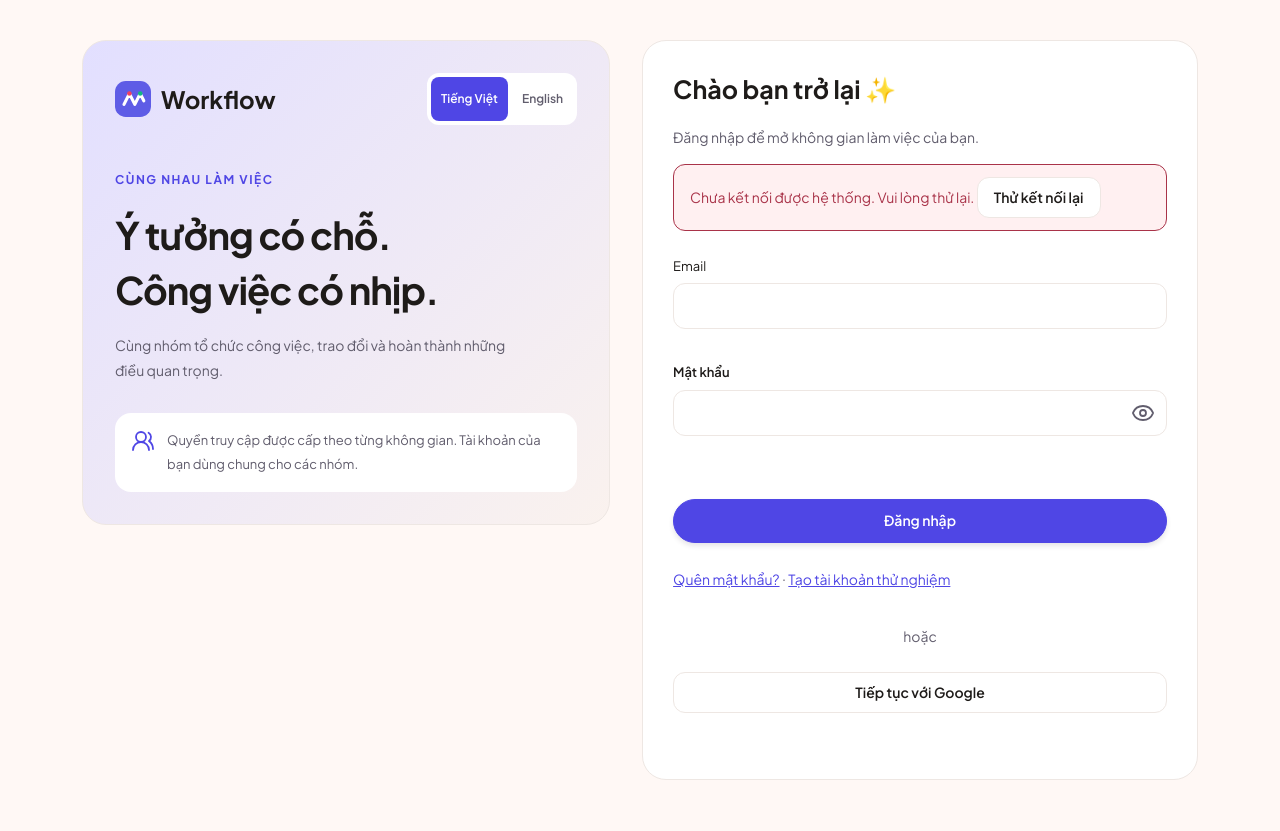
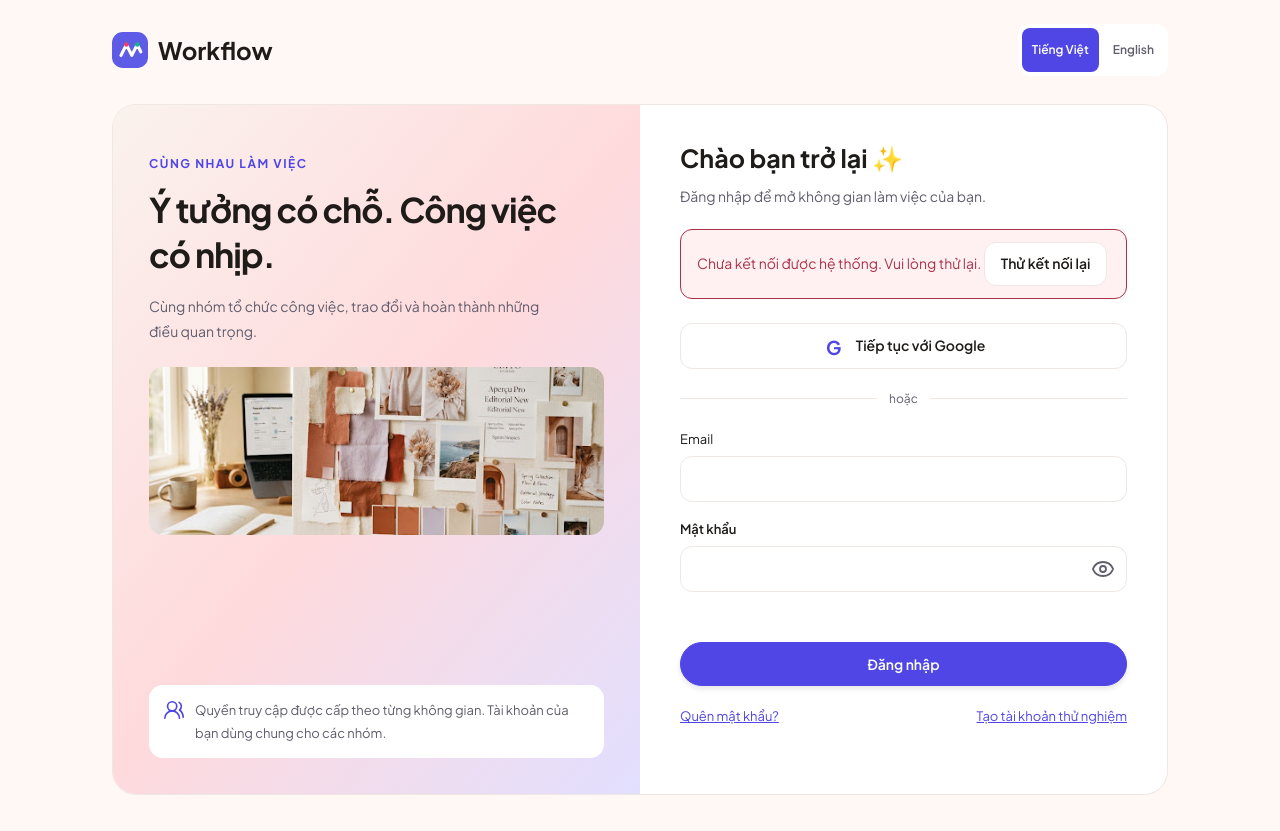
Before and after one commit to minhpham1909/collaborative-workflow-platform, a React (Vite) app in the folder FE/: page /auth in a window 1280 px wide. Built offline with nearby package versions, Linux system fonts and the light colour scheme; no server answers.

Commit message:
feat(auth): redesign shared account screens and locale header

```diff
--- a/FE/scripts/check-auth-locale.mjs
+++ b/FE/scripts/check-auth-locale.mjs
@@ -39,7 +39,7 @@ try {
   async function rotate(){const previous=server;server=app().listen(0,'127.0.0.1');await once(server,'listening');origin='http://127.0.0.1:'+server.address().port;if(previous)await new Promise(resolve=>previous.close(resolve));}await rotate();
   browser=await chromium.launch({executablePath:process.env.WORKFLOW_BROWSER_EXECUTABLE,headless:true});let lostRegister=false,lostReset=false,failCaps=false;const writes=[];
   async function pageFor(url){
-    const context=await browser.newContext({viewport:{width:1440,height:1000}});
+    const context=await browser.newContext({viewport:{width:1440,height:1000},colorScheme:process.env.WORKFLOW_AUTH_THEME??'light'});
     await context.addInitScript(()=>{window.google={accounts:{id:{initialize(options){window.fixtureGoogleCallback=options.callback;},renderButton(target){const button=document.createElement('button');button.type='button';button.textContent='Google fixture';button.onclick=()=>window.fixtureGoogleCallback({credential:'fixture-google'});target.append(button);}}}};});
     await context.route('http://localhost:4000/**',async route=>{const path=new URL(route.request().url()).pathname,method=route.request().method();if(failCaps&&path==='/auth/capabilities'){failCaps=false;return route.abort();}const relayOrigin=origin;let response;try{response=await route.fetch({url:route.request().url().replace('http://localhost:4000',relayOrigin)});}catch(error){if(closing||relayOrigin!==origin)return route.abort().catch(()=>{});throw new Error('Fixture request failed: '+method+' '+path);}if(method==='POST')writes.push(path);if(lostRegister&&path==='/auth/register'){lostRegister=false;return route.abort();}if(lostReset&&path==='/auth/password/reset'){lostReset=false;return route.abort();}await route.fulfill({response});});
     const page=await context.newPage();page.setDefaultTimeout(15000);page.on('pageerror',error=>errors.push(error.message));await page.goto(url);return page;
--- a/FE/src/features/auth/AuthFrame.jsx
+++ b/FE/src/features/auth/AuthFrame.jsx
@@ -2,4 +2,16 @@ import Icon from '../../components/Icon.jsx';
 import './auth.css';
 import {AuthLanguageSwitch,localizeAuth,useAuthLocale} from './AuthLocale.jsx';
 const descriptions={login:['Ý tưởng có chỗ. Công việc có nhịp.','Cùng nhóm tổ chức công việc, trao đổi và hoàn thành những điều quan trọng.'],register:['Một không gian để cùng làm việc.','Tạo tài khoản, xác minh email rồi chọn nhóm hoặc tiếp tục lời mời của bạn.'],recover:['Lấy lại nhịp làm việc.','Gửi yêu cầu khôi phục để tiếp tục bằng tài khoản của bạn.'], 'verify-email':['Sẵn sàng cùng nhóm.','Xác nhận email là bước cần thiết trước khi tham gia công việc.'], 'reset-password':['Một khởi đầu an tâm.','Đặt mật khẩu mới và đăng nhập lại để tiếp tục công việc.']};
-export default function AuthFrame({mode='login',children,busy=false}){const {locale}=useAuthLocale();const [title,text]=descriptions[mode]??descriptions.login;return localizeAuth(<main lang={locale} className={'auth-page studio-auth auth-'+mode}><section className="auth-story"><div className="auth-brand-row"><a className="brand" href="#home"><img src="/brand/workflow-logo.svg" alt=""/>Workflow</a><AuthLanguageSwitch disabled={busy}/></div><div className="auth-story-copy"><p className="eyebrow">CÙNG NHAU LÀM VIỆC</p><h1>{title}</h1><p>{text}</p></div><div className="auth-story-detail"><Icon name={mode==='recover'||mode==='reset-password'?'settings':mode==='verify-email'?'check':'people'}/><p>Quyền truy cập được cấp theo từng không gian. Tài khoản của bạn dùng chung cho các nhóm.</p></div></section><section className="auth-form">{children}</section></main>,locale);}
+export default function AuthFrame({mode='login',children,busy=false}){
+ const {locale}=useAuthLocale();const [title,text]=descriptions[mode]??descriptions.login;
+ return localizeAuth(<main lang={locale} className={'auth-page studio-auth auth-'+mode}>
+  <header className="auth-topbar"><a className="brand" href="#home"><img src="/brand/workflow-logo.svg" alt=""/>Workflow</a><AuthLanguageSwitch disabled={busy}/></header>
+  <div className="auth-content">
+   <section className="auth-story"><div className="auth-story-copy"><p className="eyebrow">CÙNG NHAU LÀM VIỆC</p><h1>{title}</h1><p>{text}</p></div>
+    <img className="auth-studio-image" src="/images/studio/moodboard.jpg" alt=""/>
+    <div className="auth-story-detail"><Icon name={mode==='recover'||mode==='reset-password'?'settings':mode==='verify-email'?'check':'people'}/><p>Quyền truy cập được cấp theo từng không gian. Tài khoản của bạn dùng chung cho các nhóm.</p></div>
+   </section>
+   <section className="auth-form">{children}</section>
+  </div>
+ </main>,locale);
+}
--- a/FE/src/features/auth/Login.jsx
+++ b/FE/src/features/auth/Login.jsx
@@ -60,7 +60,7 @@ export default function Login({ api, connectionError, retry, embedded = false })
           size: "large",
           text: "signin_with",
           locale,
-          width: 300,
+          width: Math.max(200,Math.min(360,googleTarget.current?.clientWidth||300)),
         });
       } catch (e) {
         if (live) {
@@ -116,6 +116,16 @@ export default function Login({ api, connectionError, retry, embedded = false })
             {connectionError} <button onClick={retry}>Thử kết nối lại</button>
           </InlineMessage>
         )}
+        <div className="auth-provider">        <button className="auth-google-button"
+          disabled={busy || googleEnabled}
+          onClick={() => {
+            setError("");
+            setGoogleEnabled(true);
+          }}
+        >
+          <span className="auth-provider-mark" aria-hidden="true">G</span> Tiếp tục với Google
+        </button>
+        {googleEnabled&&<button type="button" disabled={busy} onClick={()=>setGoogleEnabled(false)}>Đóng chọn Google</button>}{googleEnabled&&<div ref={googleTarget} className="google-target" />}</div><div className="divider">hoặc</div>
         <form onSubmit={submit}>
           <label>
             Email
@@ -146,20 +156,10 @@ export default function Login({ api, connectionError, retry, embedded = false })
             {busy ? "Đang đăng nhập…" : "Đăng nhập"}
           </button>
         </form>
-        <p>
-          <a href="#recover">Quên mật khẩu?</a> ·{" "}
+        <p className="auth-account-links">
+          <a href="#recover">Quên mật khẩu?</a>
           <a href="#register">Tạo tài khoản thử nghiệm</a>
         </p>
-        <div className="divider">hoặc</div>
-        <button
-          disabled={busy || googleEnabled}
-          onClick={() => {
-            setError("");
-            setGoogleEnabled(true);
-          }}
-        >
-          Tiếp tục với Google
-        </button>
-        {googleEnabled&&<button type="button" disabled={busy} onClick={()=>setGoogleEnabled(false)}>Đóng chọn Google</button>}<div ref={googleTarget} className="google-target" />
+
     </>,locale); }
 }
--- a/FE/src/features/auth/auth.css
+++ b/FE/src/features/auth/auth.css
@@ -1,15 +1,27 @@
-.studio-auth.auth-page { display:grid; max-width:1180px; margin:0 auto; min-height:100dvh; padding:40px 32px; gap:32px; grid-template-columns:minmax(0,.95fr) minmax(0,1fr); align-items:start; color:var(--wf-ink); }
-.studio-auth .auth-story { min-height:480px; padding:32px; border:1px solid var(--wf-border); border-radius:24px; background:linear-gradient(135deg,var(--wf-lavender),var(--wf-soft)); }
+.studio-auth { color:var(--wf-ink); }
 .studio-auth .brand { display:inline-flex; align-items:center; gap:10px; color:var(--wf-ink); min-height:44px; font-size:24px; text-decoration:none; }.studio-auth .brand img { width:36px; height:36px; }
-.auth-story-copy { margin:44px 0 30px; }.studio-auth .auth-story .eyebrow { font-size:12px; color:var(--wf-primary); line-height:1.8; }.studio-auth .auth-story h1 { font-size:clamp(28px,3vw,38px); line-height:1.45; margin:16px 0; text-wrap:balance; }.studio-auth .auth-story p { font-size:14px; line-height:1.8; color:var(--wf-muted); text-wrap:pretty; }
-.auth-story-detail { display:flex; gap:12px; align-items:flex-start; padding:16px; border-radius:16px; background:var(--wf-surface); }.auth-story-detail > .ui-icon { flex:0 0 24px; width:24px; height:24px; color:var(--wf-primary); }.studio-auth .auth-story-detail p { margin:0; font-size:13px; }
-.studio-auth .auth-form { max-width:none; width:100%; min-width:0; padding:30px; margin:0; background:var(--wf-surface); border:1px solid var(--wf-border); border-radius:24px; }.studio-auth .auth-form h2 { font-size:25px; line-height:1.5; margin:0 0 16px; text-wrap:balance; }.studio-auth .auth-form p { font-size:14px; line-height:1.8; color:var(--wf-muted); text-wrap:pretty; }
-.studio-auth .auth-form form { margin-top:24px; gap:16px; }.studio-auth fieldset { border:0; padding:0; min-width:0; }.studio-auth fieldset > label,.studio-auth .form-field { margin:16px 0; }.studio-auth label { font-size:13px; line-height:1.7; }.studio-auth input:not([type=checkbox]) { width:100%; min-height:44px; min-width:0; }.studio-auth .primary { min-height:44px; }.studio-auth fieldset > .primary { width:100%; margin-top:16px; }
-.studio-auth .auth-form a { display:inline-flex; align-items:center; min-height:44px; font-size:14px; }.studio-auth .auth-form .card-link { justify-content:center; padding:10px 16px; border-radius:999px; background:var(--wf-primary); color:var(--wf-on-accent); text-decoration:none; margin-top:16px; }
-.studio-auth .policy-draft { background:var(--wf-soft); border:0; border-radius:14px; padding:14px; margin:20px 0; }.studio-auth .policy-draft p { font-size:13px; }.studio-auth .policy-draft summary { cursor:pointer; min-height:44px; font-size:13px; line-height:1.7; }.studio-auth .check { align-items:flex-start; gap:10px; }.studio-auth .check input { flex-shrink:0; width:18px; height:18px; accent-color:var(--wf-primary); }
+.studio-auth .auth-story .eyebrow { font-size:12px; color:var(--wf-primary); line-height:1.8; }.studio-auth .auth-story p,.studio-auth .auth-form p { font-size:14px; line-height:1.75; color:var(--wf-muted); text-wrap:pretty; }
+.auth-story-detail { display:flex; align-items:flex-start; border-radius:14px; background:var(--wf-surface); }.auth-story-detail >.ui-icon { flex:0 0 22px; width:22px; height:22px; color:var(--wf-primary); }.studio-auth .auth-story-detail p { font-size:13px; margin:0; }
+.studio-auth .auth-form { width:100%; min-width:0; max-width:none; margin:0; }.studio-auth .auth-form h2 { line-height:1.4; }.studio-auth label { font-size:13px; line-height:1.7; }.studio-auth input:not([type=checkbox]) { width:100%; min-height:46px; min-width:0; }.studio-auth button { min-height:44px; }.studio-auth fieldset { border:0; padding:0; min-width:0; }.studio-auth fieldset >.primary { width:100%; margin-top:16px; }
+.studio-auth .auth-form a { display:inline-flex; align-items:center; min-height:44px; font-size:14px; }.studio-auth .card-link { justify-content:center; padding:10px 16px; border-radius:999px; background:var(--wf-primary); color:var(--wf-on-accent); text-decoration:none; margin-top:16px; }
+.studio-auth .policy-draft { background:var(--wf-soft); border:0; border-radius:14px; padding:14px; }.studio-auth .policy-draft p { font-size:13px; }.studio-auth .policy-draft summary { cursor:pointer; min-height:44px; font-size:13px; line-height:1.7; }.studio-auth .check { align-items:flex-start; gap:10px; }.studio-auth .check input { flex-shrink:0; width:18px; height:18px; accent-color:var(--wf-primary); }
 .auth-next-step { padding:16px; border-radius:14px; background:var(--wf-soft); margin:18px 0; }.auth-next-step h3 { font-size:16px; margin:0 0 8px; }.studio-auth .auth-next-step p { font-size:13px; margin:0; }
-.google-registration { margin-top:24px; padding-top:18px; border-top:1px solid var(--wf-border); }.google-registration > button { min-height:44px; margin:10px 8px 10px 0; }.google-registration > div { margin-top:14px; min-width:0; }.studio-auth .google-registration p { font-size:13px; }
-.auth-brand-row { display:flex; align-items:center; justify-content:space-between; gap:16px; flex-wrap:wrap; }.auth-language { display:flex; gap:4px; padding:4px; background:var(--wf-surface); border-radius:12px; width:max-content; }.auth-language button { min-height:44px; padding:8px 10px; border:0; border-radius:8px; font-size:12px; background:transparent; color:var(--wf-muted); }.auth-language button[aria-pressed=true] { background:var(--wf-primary); color:var(--wf-on-accent); }.invite-login > .auth-form > .auth-language { margin-bottom:18px; }
-@media(max-width:650px) { .auth-brand-row { flex-direction:column; align-items:flex-start; gap:16px; } }
-@media(max-width:950px) { .studio-auth.auth-page { grid-template-columns:1fr; max-width:700px; }.studio-auth .auth-story { min-height:0; padding:24px; }.auth-story-copy { margin:20px 0; }.studio-auth .auth-story-detail { display:none; } }
-@media(max-width:650px) { .studio-auth.auth-page { padding:20px 16px 28px; gap:20px; }.studio-auth .auth-story,.studio-auth .auth-form { padding:20px; border-radius:20px; }.studio-auth .auth-story h1 { font-size:27px; }.studio-auth .auth-form h2 { font-size:22px; }.studio-auth input:not([type=checkbox]) { font-size:16px; } }
+.google-registration { border-top:1px solid var(--wf-border); }.google-registration >div { margin-top:14px; min-width:0; }.studio-auth .google-registration p { font-size:13px; }
+.auth-language { display:flex; gap:4px; padding:4px; background:var(--wf-surface); border-radius:12px; width:max-content; }.auth-language button { min-height:44px; padding:8px 10px; border:0; border-radius:8px; font-size:12px; background:transparent; color:var(--wf-muted); }.auth-language button[aria-pressed=true] { background:var(--wf-primary); color:var(--wf-on-accent); }.invite-login >.auth-form >.auth-language { margin-bottom:18px; }
+/* Shared authentication composition: brand/locale header, then one paired panel. */
+.studio-auth.auth-page { display:flex; flex-direction:column; max-width:1120px; min-height:100dvh; padding:24px 32px 36px; gap:28px; }
+.auth-topbar { padding:0; background:transparent; border:0; box-shadow:none; display:flex; align-items:center; justify-content:space-between; gap:20px; width:100%; }
+.auth-content { display:grid; grid-template-columns:minmax(0,1fr) minmax(0,1fr); width:100%; margin:auto 0; border:1px solid var(--wf-border); border-radius:24px; overflow:hidden; background:var(--wf-surface); }
+.studio-auth .auth-story { display:flex; flex-direction:column; gap:24px; min-height:0; padding:36px; border:0; border-radius:0; }
+.studio-auth .auth-story-copy { margin:0; }.studio-auth .auth-story h1 { font-size:34px; line-height:1.35; margin:12px 0 16px; text-wrap:pretty; }.studio-auth .auth-story-copy >p:last-child { margin:0; }
+.auth-studio-image { width:100%; height:168px; object-fit:cover; border-radius:14px; }.studio-auth .auth-story-detail { margin-top:auto; padding:14px; gap:10px; }
+.studio-auth .auth-form { display:block; padding:36px 40px; border:0; border-radius:0; }.studio-auth .auth-form h2 { font-size:25px; margin:0 0 8px; }.studio-auth .auth-form >p { margin:8px 0 20px; }
+.studio-auth .auth-form form { gap:16px; margin-top:0; }.studio-auth .auth-form form >label,.studio-auth fieldset >label,.studio-auth .form-field { margin:0; }.studio-auth .auth-form form >.primary { width:100%; margin-top:4px; }
+.auth-provider { margin-top:24px; }.auth-provider >button.auth-google-button { display:flex; align-items:center; justify-content:center; gap:10px; width:100%; min-height:46px; background:var(--wf-surface); color:var(--wf-ink); }
+.auth-provider-mark { display:inline-grid; place-items:center; width:24px; height:24px; font-size:19px; font-weight:700; color:var(--wf-primary); }.studio-auth .divider { display:flex; align-items:center; gap:12px; margin:20px 0; font-size:12px; }.studio-auth .divider::before,.studio-auth .divider::after { content:''; height:1px; flex:1; background:var(--wf-border); }
+.studio-auth .auth-account-links { display:flex; justify-content:space-between; gap:8px; flex-wrap:wrap; margin:12px 0 0; }.studio-auth .auth-account-links a { font-size:13px; }
+.studio-auth .google-registration { margin-top:20px; padding-top:16px; }.studio-auth .google-registration >button { width:100%; margin:8px 0; }.studio-auth .policy-draft { margin:14px 0; }
+@media(max-width:800px) { .studio-auth.auth-page { padding:20px; gap:24px; max-width:620px; }.auth-content { grid-template-columns:1fr; margin:0; }.studio-auth .auth-story { padding:24px; gap:0; }.studio-auth .auth-story h1 { font-size:25px; margin:8px 0; }.auth-studio-image,.studio-auth .auth-story-detail { display:none; }.studio-auth .auth-form { padding:28px; } }
+@media(max-width:420px) { .studio-auth.auth-page { padding:16px 12px 24px; gap:18px; }.auth-topbar { gap:8px; }.studio-auth .brand { font-size:20px; gap:8px; }.studio-auth .brand img { width:30px; height:30px; }.auth-language { padding:2px; }.auth-language button { padding:6px 8px; }.auth-content { border-radius:18px; }.studio-auth .auth-story,.studio-auth .auth-form { padding:22px; }.studio-auth .auth-form h2 { font-size:22px; } }
+
+.studio-auth .form-field .field-message { margin:4px 0 0; font-size:12px; line-height:1.4; }
```
Also changed, not shown: 2 other files (tests, documents, lock files or other folders).
